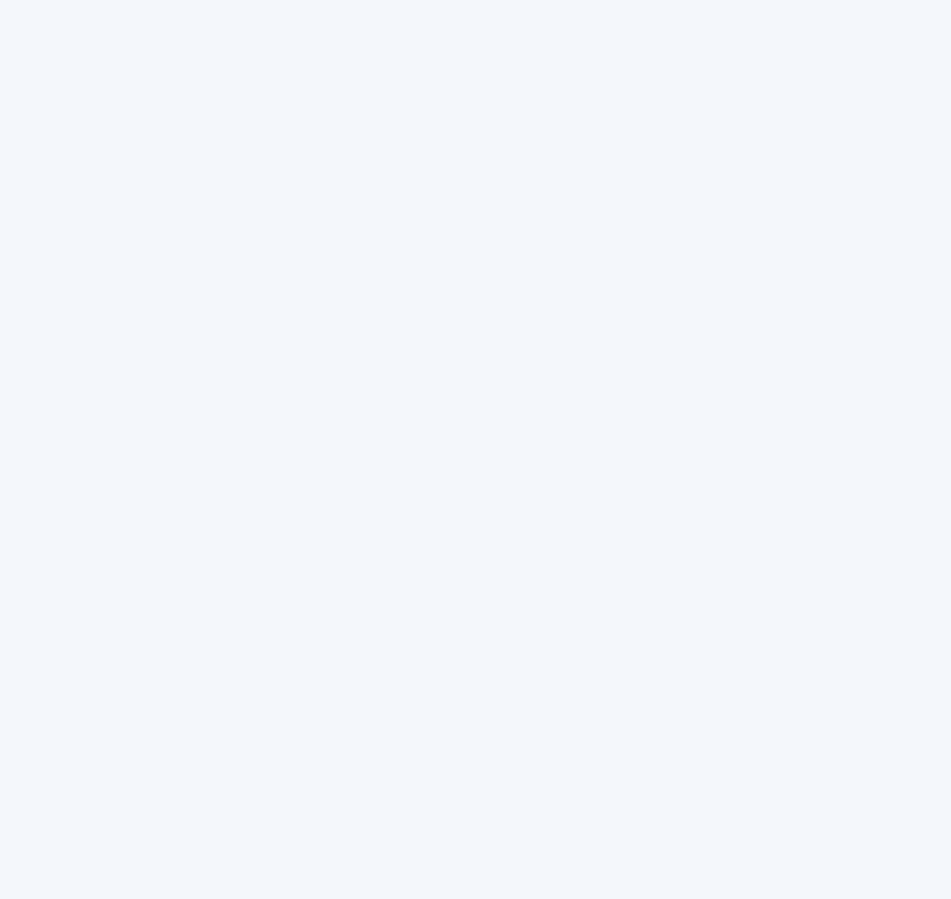
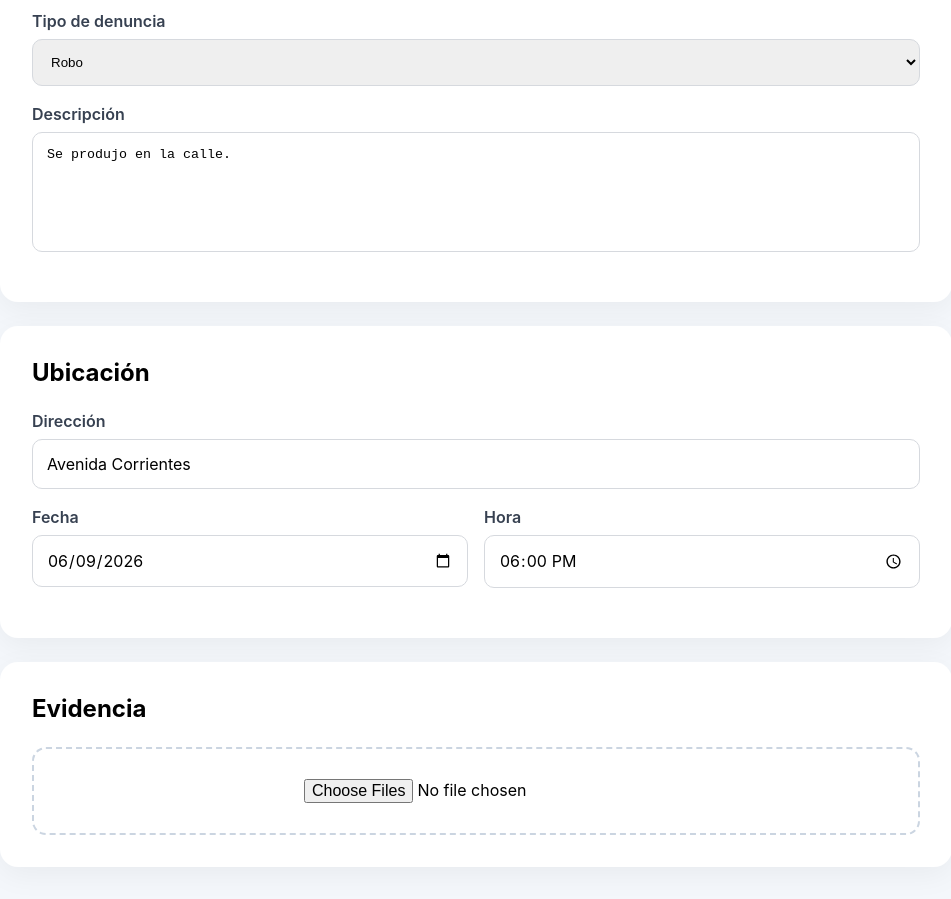
Before and after one commit to Matiabou/Denuncias-digitales-frontend, a Vue app: page /denuncias/1/editar in a window 1280 px wide. Before the commit this address had no page. Shown: the part 220-1119 px from the top of the page, without its empty margins (164-1115 px from the left). Before the commit the page ends 800 px from the top, so only its background shows below. Built offline with nearby package versions, Linux system fonts and the light colour scheme.

Commit message:
Creación y modificación de denuncias

```diff
--- a/src/assets/main.css
+++ b/src/assets/main.css
@@ -187,3 +187,144 @@ font-size:2.5rem;
 }
 
 }
+
+.complaint-page{
+max-width:1000px;
+
+margin:auto;
+
+padding:50px 24px;
+}
+
+.page-header{
+margin-bottom:32px;
+}
+
+.page-header h1{
+font-size:2.5rem;
+
+color:#0f172a;
+}
+
+.page-header p{
+margin-top:10px;
+
+color:#64748b;
+}
+
+.complaint-form{
+display:flex;
+
+flex-direction:column;
+
+gap:24px;
+}
+
+.card{
+
+background:white;
+
+padding:32px;
+
+border-radius:18px;
+
+box-shadow:
+0 8px 30px
+rgba(0,0,0,.05);
+
+}
+
+.card h2{
+margin-bottom:24px;
+}
+
+.field{
+display:flex;
+
+flex-direction:column;
+
+gap:8px;
+
+margin-bottom:18px;
+}
+
+.field input,
+.field select,
+.field textarea{
+
+padding:14px;
+
+border:
+
+1px solid
+#d6d9de;
+
+border-radius:10px;
+
+}
+
+textarea{
+resize:none;
+}
+
+.row{
+
+display:grid;
+
+grid-template-columns:
+1fr
+1fr;
+
+gap:16px;
+
+}
+
+.upload{
+
+padding:30px;
+
+border:
+
+2px dashed
+#cbd5e1;
+
+border-radius:14px;
+
+text-align:center;
+
+}
+
+.actions{
+
+display:flex;
+
+justify-content:flex-end;
+
+gap:16px;
+
+}
+
+.secondary{
+
+background:white;
+
+border:
+
+1px solid
+#2563eb;
+
+color:#2563eb;
+
+}
+
+@media(max-width:700px){
+
+.row{
+grid-template-columns:1fr;
+}
+
+.actions{
+flex-direction:column;
+}
+
+}
--- /dev/null
+++ b/src/components/ComplaintForm.vue
@@ -0,0 +1,132 @@
+<template>
+  <form class="complaint-form" @submit.prevent="submit">
+    <div class="card">
+      <h2>
+        {{ isEdit ? "Modificar denuncia" : "Nueva denuncia" }}
+      </h2>
+
+      <div class="field">
+        <label>Título</label>
+
+        <input v-model="form.title" />
+      </div>
+
+      <div class="field">
+        <label>Tipo de denuncia</label>
+
+        <select v-model="form.type">
+          <option value="">Seleccionar</option>
+
+          <option>Robo</option>
+          <option>Hurto</option>
+          <option>Fraude</option>
+          <option>Violencia</option>
+          <option>Otro</option>
+        </select>
+      </div>
+
+      <div class="field">
+        <label>Descripción</label>
+
+        <textarea rows="6" v-model="form.description" />
+      </div>
+    </div>
+
+    <div class="card">
+      <h2>Ubicación</h2>
+
+      <div class="field">
+        <label>Dirección</label>
+
+        <input v-model="form.address" />
+      </div>
+
+      <div class="row">
+        <div class="field">
+          <label>Fecha</label>
+
+          <input type="date" v-model="form.date" />
+        </div>
+
+        <div class="field">
+          <label>Hora</label>
+
+          <input type="time" v-model="form.time" />
+        </div>
+      </div>
+    </div>
+
+    <div class="card">
+      <h2>Evidencia</h2>
+
+      <div class="upload">
+        <input type="file" multiple />
+
+        <p>
+          {{ evidenceText }}
+        </p>
+      </div>
+    </div>
+
+    <div class="actions">
+      <button class="secondary" type="button">Guardar borrador</button>
+
+      <button type="submit">
+        {{ isEdit ? "Guardar cambios" : "Enviar denuncia" }}
+      </button>
+    </div>
+  </form>
+</template>
+
+<script setup>
+import { reactive, computed } from "vue";
+
+import { useRouter } from "vue-router";
+
+import { useComplaintsStore } from "../stores/complaints";
+
+const props = defineProps({
+  initialData: {
+    type: Object,
+    default: () => ({}),
+  },
+});
+
+const router = useRouter();
+
+const store = useComplaintsStore();
+
+const form = reactive({
+  title: props.initialData.title || "",
+
+  type: props.initialData.type || "",
+
+  description: props.initialData.description || "",
+
+  address: props.initialData.address || "",
+
+  date: props.initialData.date || "",
+
+  time: props.initialData.time || "",
+});
+
+const isEdit = computed(() => !!props.initialData.id);
+
+function submit() {
+  if (isEdit.value) {
+    store.update(props.initialData.id, form);
+
+    alert("Cambios guardados");
+
+    router.push("/sandbox");
+
+    return;
+  }
+
+  store.create(form);
+
+  alert("Denuncia creada");
+
+  router.push("/sandbox");
+}
+</script>
--- /dev/null
+++ b/src/mocks/complaints.js
@@ -0,0 +1,24 @@
+export const complaints = [
+
+    {
+        id: 1,
+
+        title: 'Robo bicicleta',
+
+        type: 'Robo',
+
+        description:
+            'Se produjo en la calle.',
+
+        address:
+            'Avenida Corrientes',
+
+        date:
+            '2026-06-09',
+
+        time:
+            '18:00'
+
+    }
+
+]
--- a/src/router/index.js
+++ b/src/router/index.js
@@ -1,6 +1,10 @@
 import { createRouter, createWebHistory } from 'vue-router'
 
 import LoginView from '../views/LoginView.vue'
+import CreateComplaintView from '../views/CreateComplaintView.vue'
+import EditComplaintView from '../views/EditComplaintView.vue'
+import ComplaintSandboxView from '../views/ComplaintSandboxView.vue'
+
 
 const router = createRouter({
     history: createWebHistory(),
@@ -9,6 +13,22 @@ const router = createRouter({
             path: '/',
             name: 'login',
             component: LoginView
+        },
+        {
+            path: '/denuncias/nueva',
+            component: CreateComplaintView
+        },
+        {
+            path:
+                '/denuncias/:id/editar',
+            component: EditComplaintView
+        },
+        {
+            path:
+                '/sandbox',
+
+            component:
+                ComplaintSandboxView
         }
     ]
 })
--- /dev/null
+++ b/src/stores/complaints.js
@@ -0,0 +1,81 @@
+import { defineStore } from 'pinia'
+
+export const useComplaintsStore =
+    defineStore(
+        'complaints',
+        {
+
+            state: () => ({
+
+                complaints: [
+
+                    {
+                        id: 1,
+
+                        title: 'Robo bicicleta',
+
+                        type: 'Robo',
+
+                        description:
+                            'Se produjo en la calle.',
+
+                        address:
+                            'Avenida Corrientes',
+
+                        date:
+                            '2026-06-09',
+
+                        time:
+                            '18:00'
+
+                    }
+
+                ]
+
+            }),
+
+            actions: {
+
+                create(data) {
+
+                    this.complaints.push({
+
+                        id:
+                            Date.now(),
+
+                        ...data
+
+                    })
+
+                },
+
+                update(id, data) {
+
+                    const complaint =
+                        this.complaints.find(
+                            c => c.id === id
+                        )
+
+                    if (!complaint)
+                        return
+
+                    Object.assign(
+                        complaint,
+                        data
+                    )
+
+                },
+
+                getById(id) {
+
+                    return this.complaints.find(
+                        c =>
+                            c.id === Number(id)
+                    )
+
+                }
+
+            }
+
+        }
+    )
--- /dev/null
+++ b/src/views/ComplaintSandboxView.vue
@@ -0,0 +1,27 @@
+<template>
+  <div class="complaint-page">
+    <h1>Denuncias (Mock)</h1>
+
+    <div v-for="complaint in store.complaints" :key="complaint.id" class="card">
+      <h2>
+        {{ complaint.title }}
+      </h2>
+
+      <p>
+        {{ complaint.type }}
+      </p>
+
+      <p>
+        {{ complaint.description }}
+      </p>
+
+      <RouterLink :to="`/denuncias/${complaint.id}/editar`"> Editar </RouterLink>
+    </div>
+  </div>
+</template>
+
+<script setup>
+import { useComplaintsStore } from "../stores/complaints";
+
+const store = useComplaintsStore();
+</script>
--- /dev/null
+++ b/src/views/CreateComplaintView.vue
@@ -0,0 +1,15 @@
+<template>
+  <main class="complaint-page">
+    <header class="page-header">
+      <h1>Nueva denuncia</h1>
+
+      <p>Completá la información necesaria para iniciar el trámite.</p>
+    </header>
+
+    <ComplaintForm />
+  </main>
+</template>
+
+<script setup>
+import ComplaintForm from "../components/ComplaintForm.vue";
+</script>
--- /dev/null
+++ b/src/views/EditComplaintView.vue
@@ -0,0 +1,21 @@
+<template>
+  <div v-if="complaint" class="complaint-page">
+    <ComplaintForm :initialData="complaint" />
+  </div>
+</template>
+
+<script setup>
+import { computed } from "vue";
+
+import { useRoute } from "vue-router";
+
+import { useComplaintsStore } from "../stores/complaints";
+
+import ComplaintForm from "../components/ComplaintForm.vue";
+
+const route = useRoute();
+
+const store = useComplaintsStore();
+
+const complaint = computed(() => store.getById(route.params.id));
+</script>
```
Also changed, not shown: src/services/complaintsService.js (added, +57 -0 lines). Lines whose indentation alone changed are shown as unchanged.
